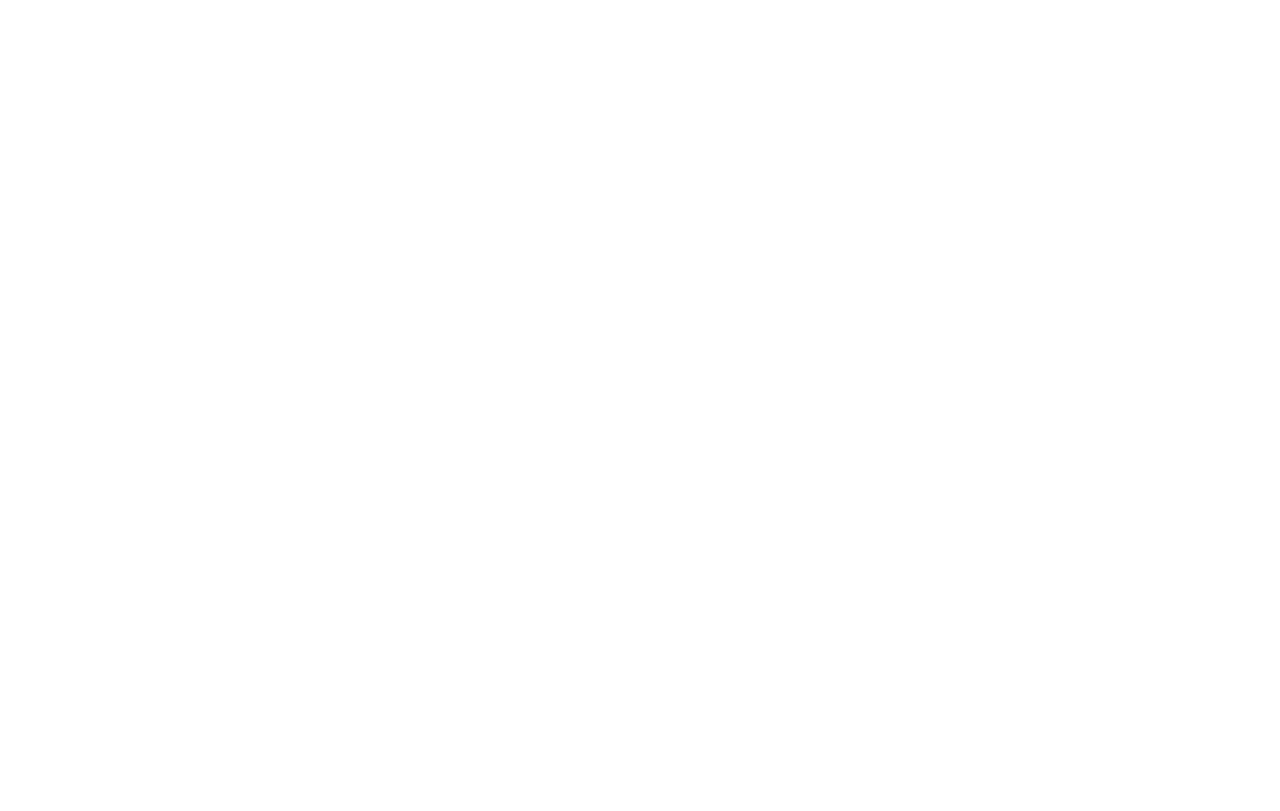
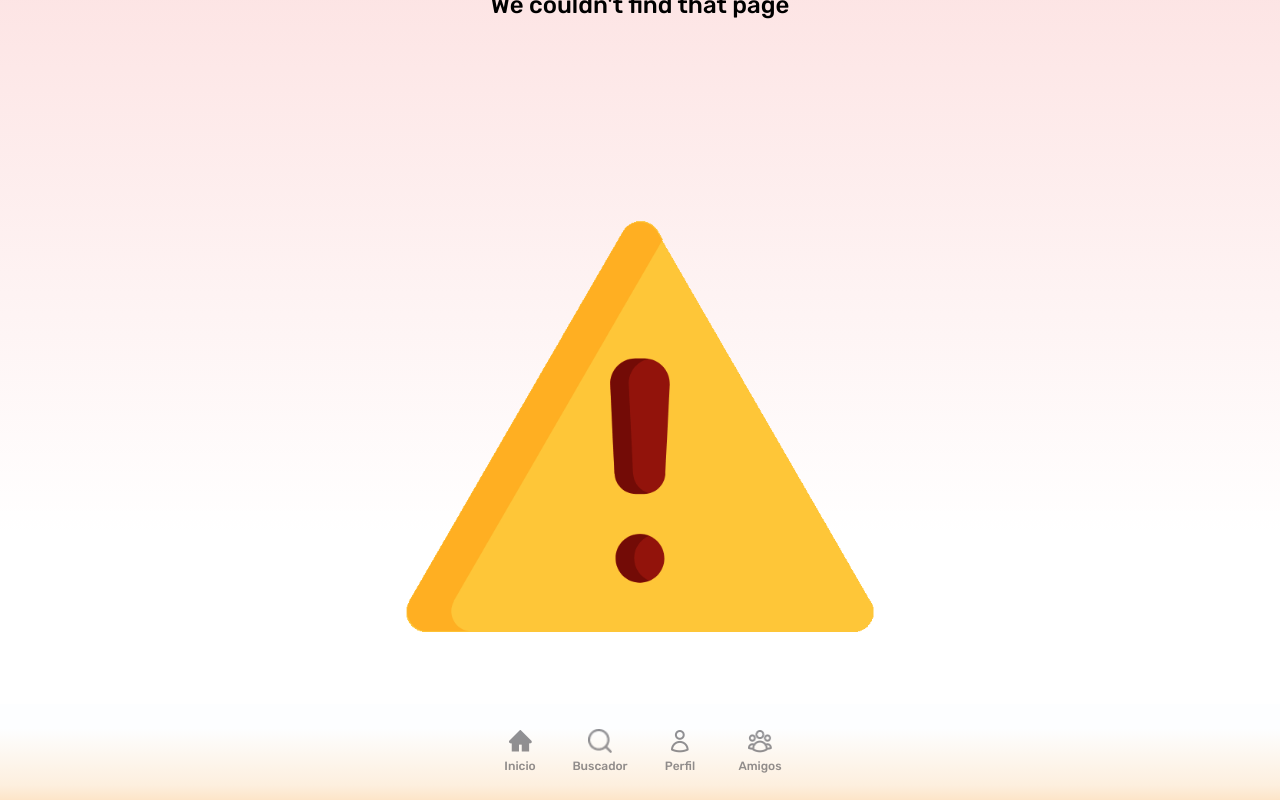
Before and after one commit to FabianOliva/auden-front, a React (Vite) app: page /error in a window 1280 px wide. Before the commit this address had no page. Built offline with nearby package versions, Linux system fonts and the light colour scheme.

Commit message:
error page

```diff
--- /dev/null
+++ b/src/assets/Pages/error/index.css
@@ -0,0 +1,26 @@
+.ErrorPage_main {
+  height: 90vh;
+  width: 100%;
+  display: flex;
+  align-items: center;
+  justify-content: center;
+  flex-direction: column;
+  background: linear-gradient(0deg, rgba(253, 254, 255, 0) 25%, rgba(234, 15, 15, 0.108) 100%);
+}
+
+.ErrorPage_main_title {
+  font-weight: 500;
+  color: #f21f39;
+  font-size: 3rem;
+  padding: 0;
+  margin: 0;
+}
+
+.ErrorPage_main_subtitle {
+  font-weight: 500;
+  font-size: 1.5rem;
+}
+
+.ErrorPage_main_gif {
+  width: 60%;
+}
--- /dev/null
+++ b/src/assets/Pages/error/index.jsx
@@ -0,0 +1,18 @@
+import "./index.css";
+import Nav_Bar from "../../components/Nav_bar";
+import ErrorGif from "../../../public/wired-flat-1140-error.gif";
+
+const ErrorPage = () => {
+  return (
+    <>
+      <div className="ErrorPage_main">
+        <p className="ErrorPage_main_title">Oops...</p>
+        <p className="ErrorPage_main_subtitle">We couldn't find that page</p>
+        <img className="ErrorPage_main_gif" src={ErrorGif} alt="" />
+      </div>
+      <Nav_Bar />
+    </>
+  );
+};
+
+export default ErrorPage;
--- a/src/main.jsx
+++ b/src/main.jsx
@@ -17,6 +17,7 @@
 import Configuracion from "./assets/Pages/Configuracion/Configuracion";
 import Amigos from "./assets/Pages/Amigos/Amigos.jsx";
 import { Playlist } from "./assets/Pages/playlist/index.jsx";
+import ErrorPage from "./assets/Pages/error/index.jsx";
 
 createRoot(document.getElementById("root")).render(
   <React.StrictMode>
@@ -37,6 +38,7 @@
         <Route path="/user-profile" element={<UserProfile />} />
         <Route path="/configuracion" element={<Configuracion />} />
         <Route path="/amigos" element={<Amigos />} />
+        <Route path="/error" element={<ErrorPage />} />
       </Routes>
     </BrowserRouter>
   </React.StrictMode>
```
Also changed, not shown: src/public/wired-flat-1140-error.gif (added).
